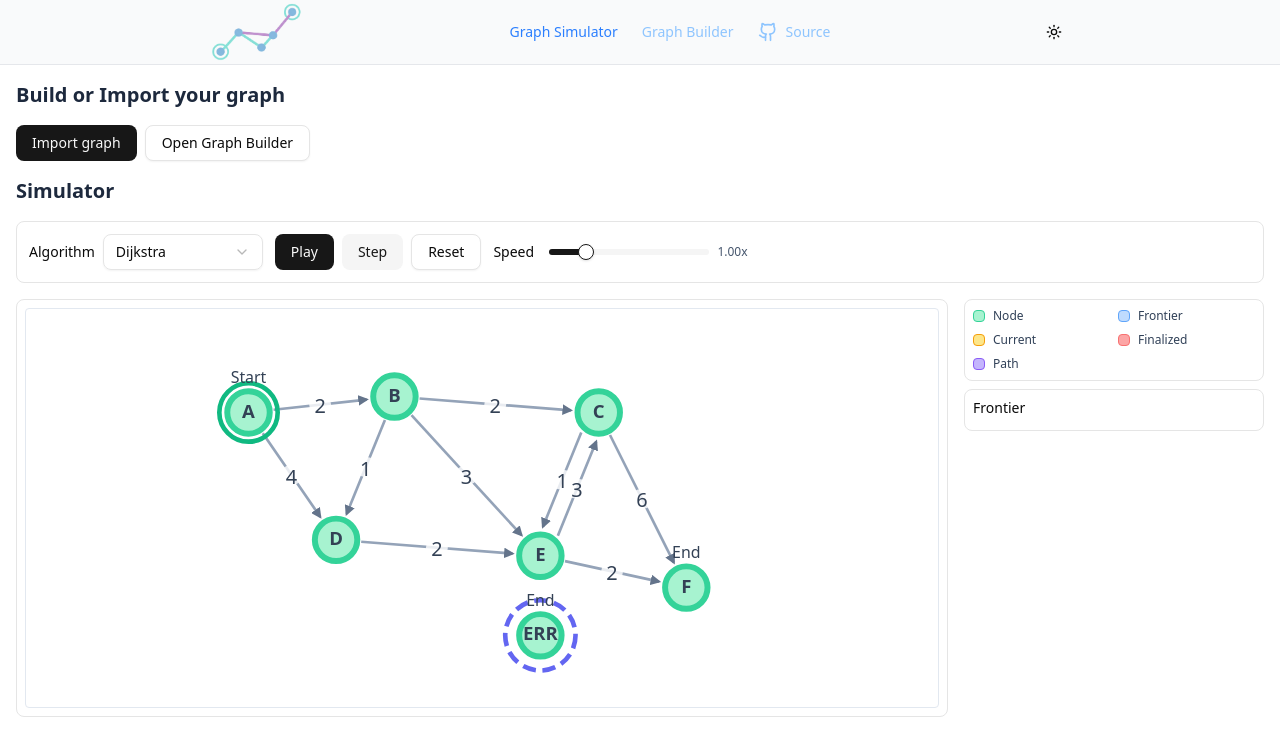
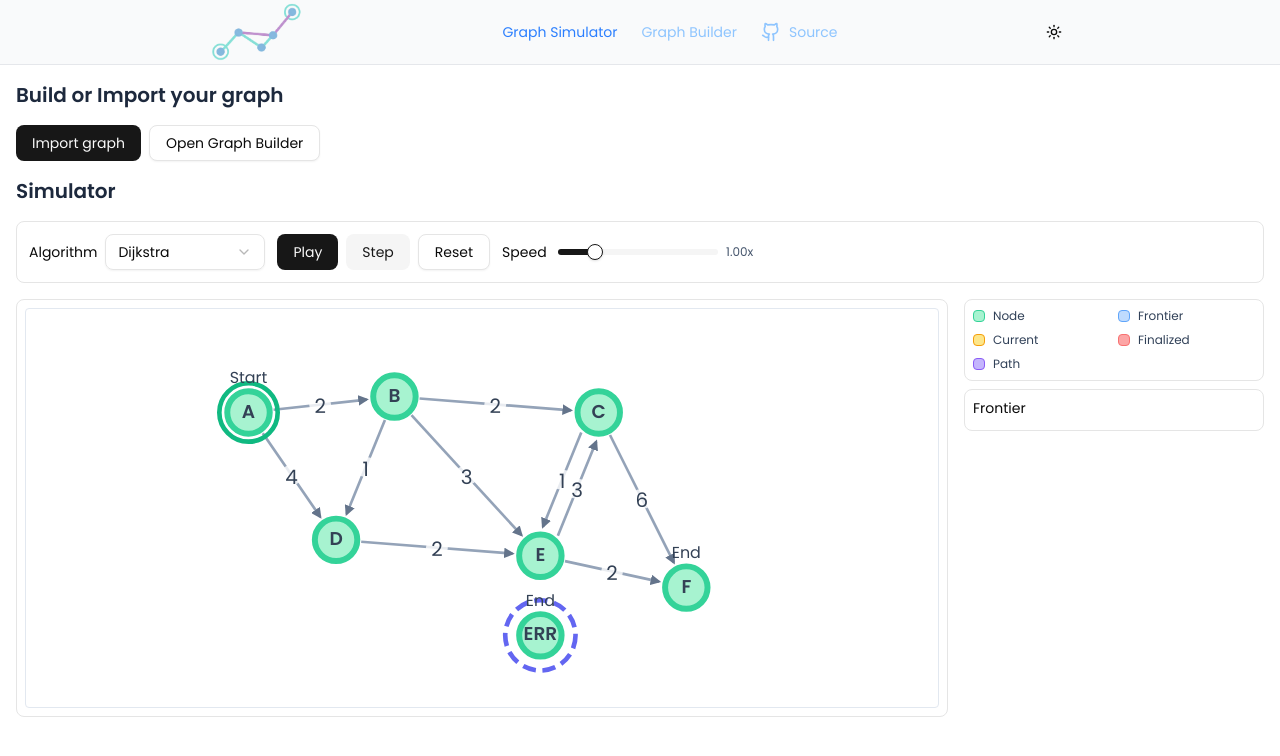
Before and after one commit to Bert0ns/graph-shortest-path, a Next.js app: page / in a window 1280 px wide. Shown: the top 756 px of the page. Built offline with nearby package versions, Linux system fonts and the light colour scheme.

Commit message:
feat: changed font

```diff
--- a/app/globals.css
+++ b/app/globals.css
@@ -4,6 +4,8 @@
 @custom-variant dark (&:is(.dark *));
 
 @theme inline {
+    --font-serif: var(--font-poppins);
+
     --color-background: var(--background);
     --color-foreground: var(--foreground);
     --color-sidebar-ring: var(--sidebar-ring);
@@ -114,6 +116,7 @@
     * {
         @apply border-border outline-ring/50;
     }
+
     body {
         @apply bg-background text-foreground;
     }
--- a/app/layout.tsx
+++ b/app/layout.tsx
@@ -5,6 +5,16 @@ import {Toaster} from "@/components/ui/sonner";
 import ThemeProvider from "@/components/theme-components/themeProvider";
 import WebsiteHeader from "@/components/websiteHeader";
 import {websiteConfigs} from "@/website.configs";
+import {NextFontWithVariable} from "next/dist/compiled/@next/font";
+import {Poppins} from "next/font/google";
+
+
+const poppins: NextFontWithVariable = Poppins({
+    subsets: ['latin'],
+    weight: ['400', '600', '700'],
+    variable: '--font-poppins',
+    display: 'swap',
+})
 
 export const metadata: Metadata = {
   title: websiteConfigs.title,
@@ -18,7 +28,7 @@ export default function RootLayout({
 }>) {
   return (
     <html lang="en">
-      <body className={`antialiased min-h-screen`}>
+      <body className={`${poppins.variable} font-serif antialiased min-h-screen`}>
         <ThemeProvider
             attribute="class"
             defaultTheme="system"
```
Lines whose indentation alone changed are shown as unchanged.
